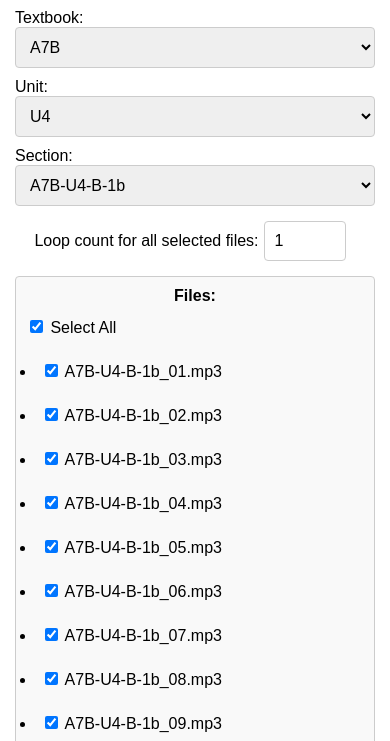
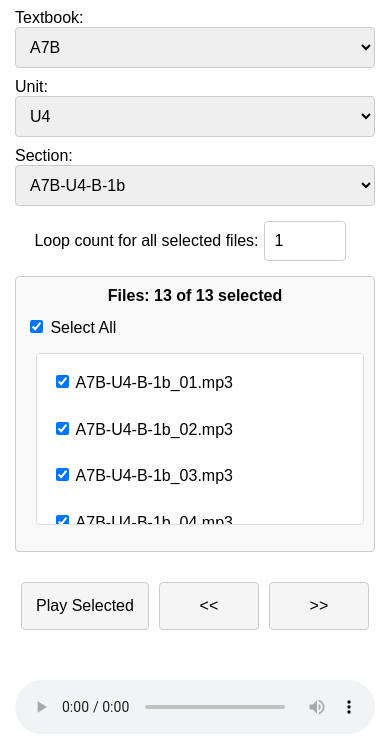
Before and after one commit to timathon/ram, a website: page index.html in a window 390 px wide. Shown: the part 94-835 px from the top of the page. Drawn offline with Linux system fonts and the light colour scheme.

Commit message:
modified UI for mobile

```diff
--- a/index.html
+++ b/index.html
@@ -74,7 +74,6 @@
       padding: 15px;
       margin: 15px 0;
       background: #f9f9f9;
-      min-height: 40px;
       border-radius: 4px;
     }
 
@@ -83,6 +82,45 @@
       margin-bottom: 12px;
       display: block;
       font-size: 18px;
+    }
+
+    .file-list {
+      margin-left: 20px;
+      padding: 0;
+      max-height: 200px; /* Adjusted to show approximately 5 items (36px per item) */
+      overflow-y: auto;
+      border: 1px solid #ddd;
+      padding: 10px;
+      background: white;
+      border-radius: 4px;
+    }
+
+    .file-list li {
+      margin-bottom: 8px;
+      padding: 5px;
+      border-radius: 4px;
+      transition: background-color 0.2s;
+      list-style-type: none;
+      line-height: 1.4; /* Ensuring consistent line height */
+    }
+
+    /* Custom scrollbar styling */
+    .file-list::-webkit-scrollbar {
+      width: 8px;
+    }
+
+    .file-list::-webkit-scrollbar-track {
+      background: #f1f1f1;
+      border-radius: 4px;
+    }
+
+    .file-list::-webkit-scrollbar-thumb {
+      background: #c1c1c1;
+      border-radius: 4px;
+    }
+
+    .file-list::-webkit-scrollbar-thumb:hover {
+      background: #a8a8a8;
     }
 
     select, input[type="number"] {
@@ -134,13 +172,19 @@
       }
 
       .dropdown-container {
-        flex-direction: column;
-        align-items: stretch;
+        flex-direction: row;
+        flex-wrap: wrap;
         gap: 10px;
       }
 
       .dropdown-container > div {
         min-width: auto;
+        flex: 1;
+        min-width: 120px;
+      }
+
+      .dropdown-container > div:nth-child(3) {
+        flex: 0 0 100%; /* Make section dropdown take full width */
       }
 
       .controls {
@@ -162,6 +206,7 @@
 
       .file-list {
         margin-left: 10px;
+        max-height: 180px; /* Slightly smaller on mobile */
       }
 
       select, input[type="number"] {
@@ -189,6 +234,14 @@
       .file-box-title {
         font-size: 16px;
         text-align: center;
+      }
+
+      .file-list {
+        max-height: 150px; /* Even smaller on very small screens */
+      }
+
+      .dropdown-container > div {
+        flex: 0 0 100%; /* Stack all dropdowns on very small screens */
       }
     }
   </style>
@@ -272,7 +325,7 @@
           </label>
         </div>
         <div class="file-box">
-          <span class="file-box-title">Files:</span>
+          <span class="file-box-title">Files: 0 of 0 selected</span>
           <label style="margin-bottom:0 8px;">
             <input type="checkbox" id="selectAllFiles" checked>
             Select All
@@ -404,6 +457,19 @@
         if (li.getAttribute('data-file-name') === fileName) {
           li.style.background = '#ffeeba';
           li.style.fontWeight = 'bold';
+
+          // Scroll the file into view if it's not visible
+          const fileListDiv = document.getElementById('fileListDiv');
+          const fileRect = li.getBoundingClientRect();
+          const containerRect = fileListDiv.getBoundingClientRect();
+
+          // Check if the element is outside the viewable area
+          if (fileRect.top < containerRect.top || fileRect.bottom > containerRect.bottom) {
+            // Scroll to the top of the element with some offset for better visibility
+            const container = document.getElementById('fileListDiv');
+            const scrollTop = li.offsetTop - container.offsetTop;
+            container.scrollTop = scrollTop;
+          }
         } else {
           li.style.background = '';
           li.style.fontWeight = '';
@@ -452,6 +518,13 @@
       const allCheckboxes = document.querySelectorAll('.file-checkbox');
       const checkedCheckboxes = document.querySelectorAll('.file-checkbox:checked');
       const selectAll = document.getElementById('selectAllFiles');
+
+      // Update file counter for all file-box-title elements
+      const fileBoxTitles = document.querySelectorAll('.file-box-title');
+      fileBoxTitles.forEach(title => {
+        title.textContent = `Files: ${checkedCheckboxes.length} of ${allCheckboxes.length} selected`;
+      });
+
       if (!selectAll) return;
       if (checkedCheckboxes.length === 0) {
         selectAll.checked = false;
@@ -572,7 +645,7 @@
           </label>
         </div>
         <div class="file-box">
-          <span class="file-box-title">Files:</span>
+          <span class="file-box-title">Files: 0 of 0 selected</span>
           <label style="margin-bottom:0 8px;">
             <input type="checkbox" id="selectAllFiles" checked>
             Select All
```
